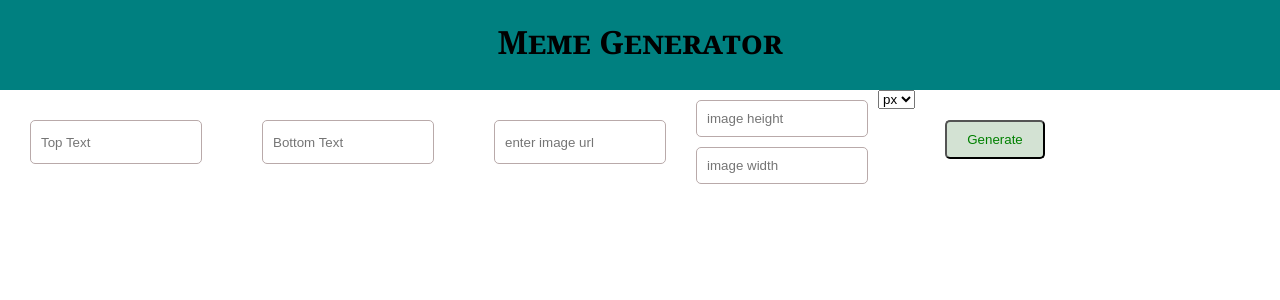
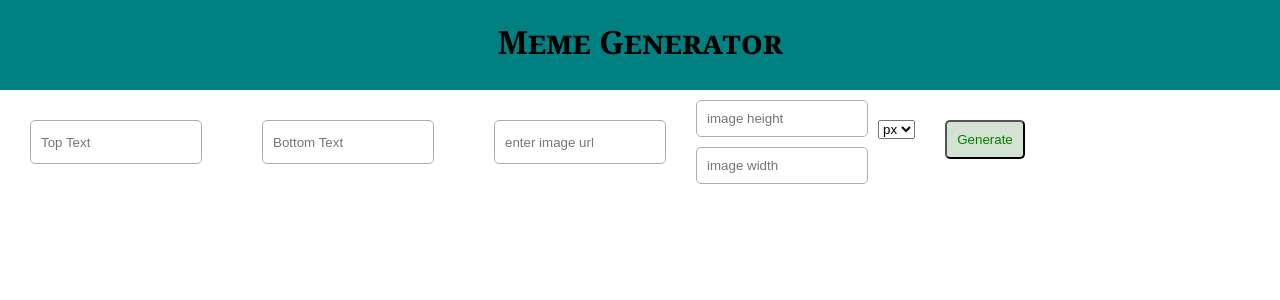
Before and after one commit to Rahulbeniwal26119/meme-generator, a React (Create React App) app: page / in a window 1280 px wide. Shown: the top 300 px of the page. Built offline with nearby package versions, Linux system fonts and the light colour scheme.

Commit message:
style for meme picker

```diff
--- a/src/memegenerator.css
+++ b/src/memegenerator.css
@@ -22,7 +22,7 @@ button
     outline : none;
     background-color: rgb(211, 226, 211);
     border-radius: 5px;
-    width : 100px;
+    width : 80px;
     color: green;
 }
 button:hover
@@ -47,7 +47,7 @@ button:hover
     margin-right: 10px;
 
 }
-@media screen and (max-width: 1000px)
+@media screen and (max-width: 1056px)
 {
     form{
         text-align  : center;
@@ -72,6 +72,10 @@ button:hover
         margin:  10px auto ;
     }
 }
+.select
+{
+    padding : 30px 0px;
+}
 .bottom
 {
     position : relative;
```
